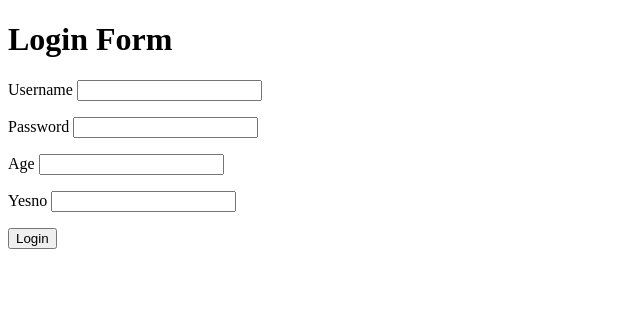
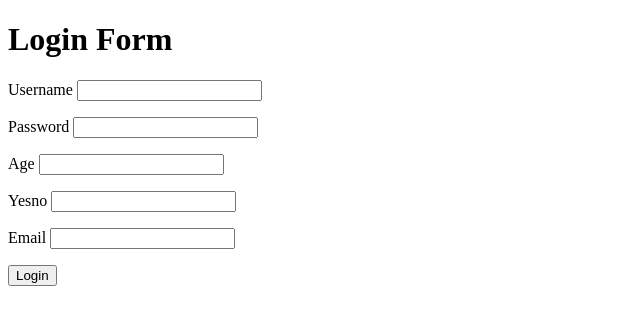
Before and after one commit to onkarsherkar/flask-wtf, a Python web app: template templates/index.html in a window 1280 px wide. Shown: the top 325 px of the page, without its empty margins (0-640 px from the left). Run offline with Jinja, Linux system fonts and the light colour scheme; the template is opened without the code that fills it, so the values that code supplies are empty, except form fields; form fields are guessed from the names that the template uses.

Commit message:
Email is added

```diff
--- a/app.py
+++ b/app.py
@@ -1,7 +1,7 @@
 from flask import Flask,render_template
 from flask_wtf import FlaskForm
 from wtforms import StringField,PasswordField,IntegerField,BooleanField
-from wtforms.validators import InputRequired,Length, AnyOf
+from wtforms.validators import InputRequired,Length, AnyOf, Email
 
 class LoginForm(FlaskForm):
    username = StringField('username',validators=[
@@ -14,7 +14,9 @@ class LoginForm(FlaskForm):
 
    age = IntegerField('age')
    yesno = BooleanField('yesno')
+   Email = StringField('email',validators=[
 
+   ])
 
 def create_app():
    app = Flask(__name__)
@@ -25,7 +27,7 @@ def create_app():
       form = LoginForm()
 
       if form.validate_on_submit():
-         return f'<h1>Username: {form.username.data} Password: {form.password.data} Age:{form.age.data} Yesno:{form.yesno.data}</h1>'
+         return f'<h1>Username: {form.username.data} Password: {form.password.data} Age:{form.age.data} Yesno:{form.yesno.data} Email:{form.email.data}</h1>'
 
       return render_template('index.html',form=form)
 
--- a/templates/index.html
+++ b/templates/index.html
@@ -39,6 +39,15 @@
          {% endfor %}
       </ul>
 
+      {{form.email.label}}
+      {{form.email}}
+      <ul>
+         {% for error in form.email.errors %}
+         <li>{{error}}</li>
+         {% endfor %}
+      </ul>
+
+
       <button>Login</button>
    </form>
 </body>
```
Also changed, not shown: 1 other file.
